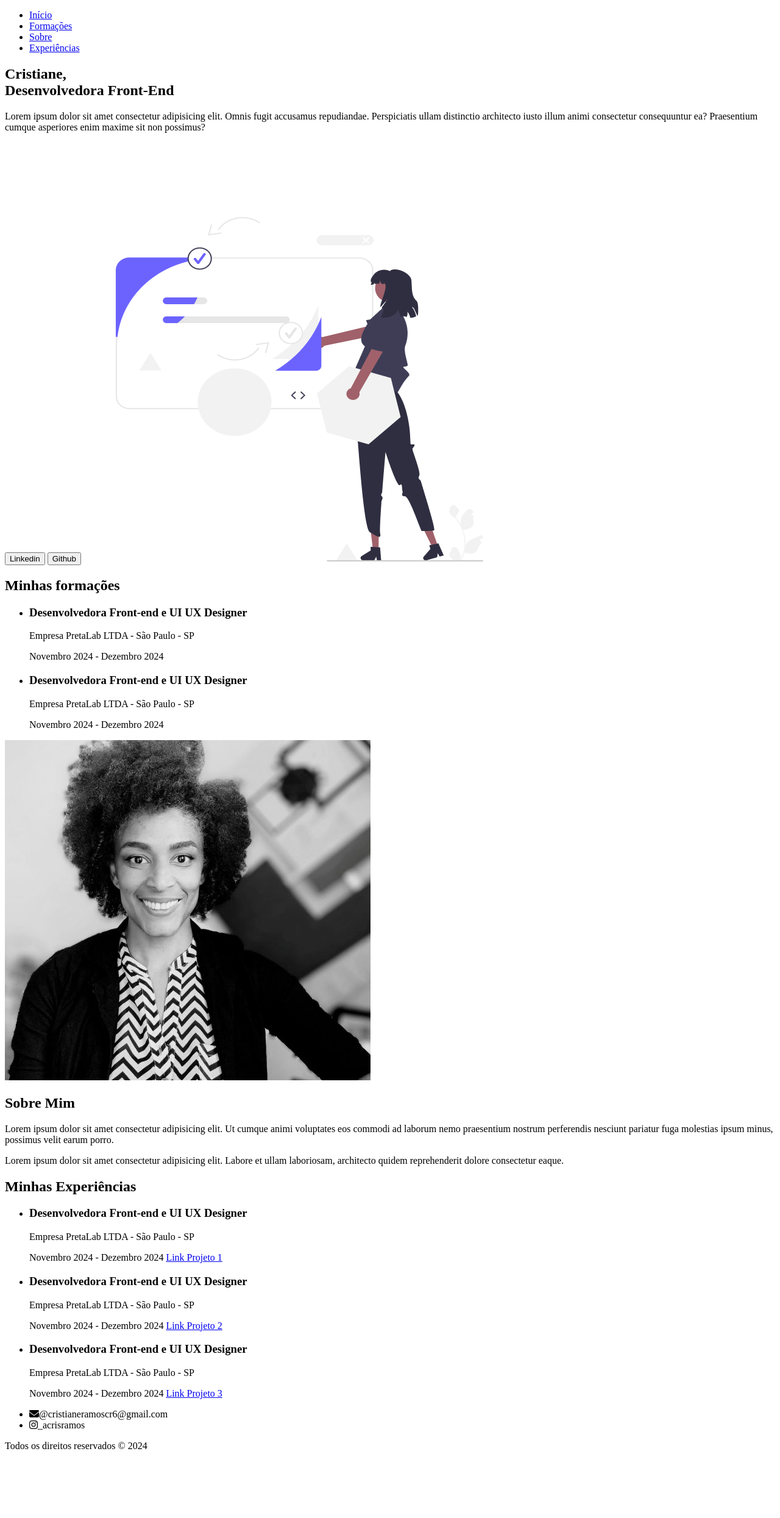
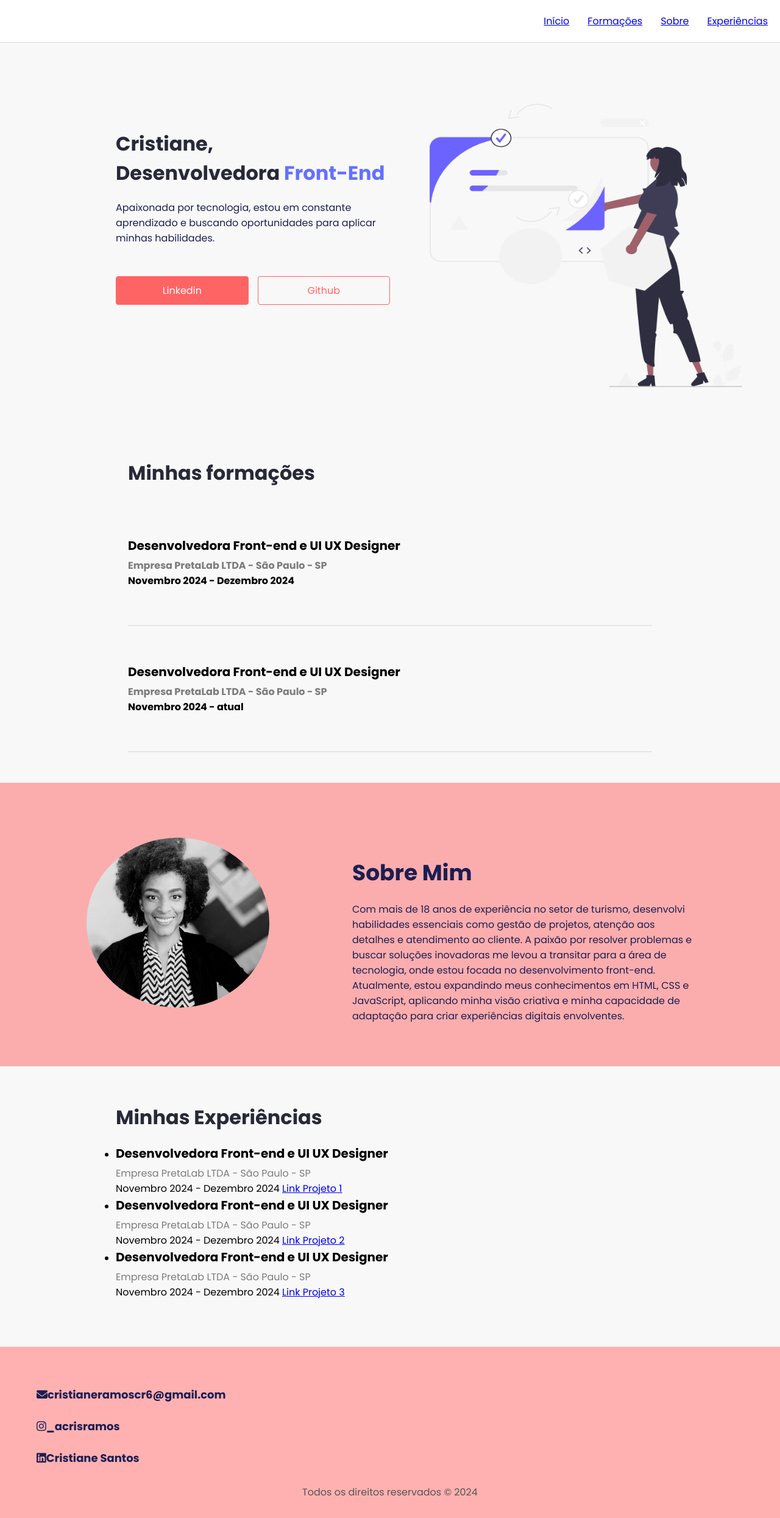
Before and after one commit to cristianersantos/PretaLab-Ciclo-formativo-introdutorio, a plain HTML site: page index.html in a window 1280 px wide. Shown: the whole page at 61% size. Before the commit the page ends 2397 px from the top, so only its background shows below. Drawn offline with Linux system fonts and the light colour scheme; a web font is replaced by a local one.

Commit message:
add atualização do portifolio e aula de JS

```diff
--- a/estilo.css
+++ b/estilo.css
@@ -0,0 +1,351 @@
+/* Define estilos básicos para todos os elementos da página */
+* {
+    margin: 0;
+    padding: 0;
+    box-sizing: border-box;
+}
+
+body {
+    font-family:"Poppins", serif;
+    font-size: 1em;
+}
+
+/* Ao cliclar nos links "Sobre e Experiências" a barra de rolagem vai para os tópicos selecionados */
+html {
+    scroll-behavior: smooth;
+}
+
+main {
+    background-color: #f8f8f8;
+    width: 100%;
+    overflow-x: hidden;
+}
+
+.nav-bar {
+    background-color: #fff;
+    padding: 10px 20px;
+    height: 70px;
+    border-bottom: 1px solid #ddd;
+    align-content: center;
+}
+
+.nav-list {
+    list-style-type: none;
+    display: flex;
+    justify-content: flex-end;
+    gap: 30px;
+}
+
+.nav list li a {
+    text-decoration: none;
+    color: #1C1e53;
+}
+
+.nav.list a:hover {
+    color: #ff6464;
+}
+
+.hero-section {
+    max-width: 900px;
+    margin: 0 auto;
+}
+
+.hero-container {
+    display: flex;
+    align-items: center;
+    justify-content: space-between;
+    gap: 20px;
+}
+
+.hero-text{
+    max-width: 50%;
+}
+
+.hero-text > h1 {
+    font-size: 2em;
+    color: #282938;
+}
+
+.hero-text > h1 > span {
+    color: #6371ff;
+}
+
+.hero-text > p {
+    margin: 20px 0;
+    color: #1C1e53;
+}
+
+.button-group {
+    display: flex;
+    gap: 15px;
+    margin-top: 50px;
+}
+
+.btn {
+    padding: 10px 20px;
+    border: 1px solid #ff6464;
+    text-decoration: none;
+    color: #ff6464;
+    border-radius: 4px;
+    text-align: center;
+    width: 279px;
+    transition: background-color 0.3s ease, color 0.3 ease;
+
+}
+
+.btn-linkedin {
+    color: #fff;
+    background-color: #ff6464;
+}
+
+.btn:hover {
+    background-color: #6371ff;
+    color: #fff;
+    text-decoration: none;
+}
+
+.hero-image > img {
+    width: 603px;
+    height: 565px;
+
+}
+
+.section-formacoes {
+    padding: 50px 20px;
+    max-width: 900px;
+    margin: 0 auto;
+}
+
+h2 {
+    font-size: 32px;
+    color: #282938;
+    margin-top: 60px;
+    margin-bottom: 20px;
+}
+
+.list-formacao {
+    list-style: none;
+}
+
+.formacao-item {
+    display: flex;
+    justify-content: space-between;
+    align-items: flex-start;
+    border-bottom: 2px solid #e6e6e6;
+    padding: 60px 0;
+    font-weight: bold;
+}
+
+.formacao-item a {
+    color: #ff6464;
+}
+
+h3 {
+    font-size: 20px;
+    font-weight: bold;
+    margin-bottom: 5px;
+    color: #000000;
+}
+
+p {
+    font-size: 16px;
+    color: #00000080;
+}
+
+.formacao-data {
+    font-size: 14px;
+    color: #777;
+    font-weight: bold;
+}
+
+/* About me section */
+
+.about-me-section {
+    background-color: rgba(255,100, 100, 0.5);
+    padding: 60px 80px;
+}
+
+.about-me-container {
+    display: flex;
+    align-items: center;
+    justify-content: center;
+    gap: 136px;
+}
+
+.about-me-image img {
+    width: 300px;
+    border-radius: 50%;
+}
+
+.about-me-text {
+    max-width: 50%;
+}
+
+.about-me-text h2 {
+    font-size: 36px;
+    margin-bottom: 20px;
+    color: #1C1e53;
+}
+
+.about-me-text p {
+    font-size: 16px;
+    margin-bottom: 10px;
+    color: #1C1e53;
+}
+
+/* Sessão experiência */
+.section-experiencias {
+    background-color: #f8f8f8;
+    height: 400px;
+    margin: 0 auto;
+    max-width: 900px;
+}
+
+.section-experiencia h2 {
+    margin-top: 90px;
+}
+
+.texto-experiencia {
+    margin-top: 100px;
+    font-size: 1.5em;
+}
+
+/* Rodapé */
+footer {
+    background-color: #ff646480;
+    padding-top: 40px;
+}
+
+.lista-rodape li {
+    padding-top: 25px;
+    margin-left: 30px;
+    color: #1C1e53;
+    font-weight: 700;
+    font-size: 18px;
+    list-style: none;
+}
+
+.estilo.icone {
+    font-size: 20px;
+    padding-right: 10px;
+}
+
+.redes-sociais {
+    color: #1C1e53;
+    font-weight: 700;
+    gap: 14px;
+}
+.lista-rodape li > a {
+    text-decoration: none;
+    color: #ffffff;
+}
+
+.container-rodape {
+    margin-left: 30px;
+}
+
+
+.direitos {
+    padding-top: 30px;
+    padding-bottom: 30px;
+    color: #555;
+    text-align: center;
+}
+
+/* Responsividade para diferentes telas */
+@media (max-width: 1024px) {
+    .hero-container, .sobre-mim-container {
+        flex-direction: column;
+        text-align: center;
+    }
+
+    .sobre-mim-container {
+        gap: 2px
+
+    }
+
+    .sobre-mim-text, .hero-text {
+        max-width: 100%;
+    }
+
+    .hero-section, .section-formacoes, .sobre-mim-section {
+        padding: 50px 20px;
+    }
+
+    .formacoes-list {
+        padding: 0;
+    }
+
+    .button-group {
+        justify-content: center;
+    }
+
+    .hero-image img {
+        width: 580px;
+    }
+    }
+
+    @media (max-width: 768px) {
+    .hero-section {
+        padding: 40px 15px;
+    }
+
+    .container-principal {
+        display: block;
+    }
+
+    .section-formacoes {
+        padding: 30px 10px;
+    }
+
+    .sobre-mim-section {
+        padding: 30px 15px;
+    }
+
+    .btn {
+        padding: 10px 15px;
+    }
+    }
+
+    @media (max-width: 480px) {
+    .hero-text h1 {
+        font-size: 24px;
+    }
+
+    .hero-text p, .sobre-mim-text p {
+        font-size: 14px;
+    }
+
+    .sobre-mim-container {
+        gap: 2px;
+
+    }
+
+    .sobre-mim-container h2 {
+        margin-top: 20px;
+    }
+
+    .btn {
+        padding: 8px 12px;
+        font-size: 14px;
+    }
+    .button-group {
+        margin-top: 50px;
+    }
+
+    .formacao-item {
+        gap: 32px;
+    }
+
+    footer {
+        padding: 10px;
+    }
+
+    .nav-list {
+        flex-wrap: wrap;
+        justify-content: center;
+    }
+    .nav-bar {
+        height: 100px;
+    }
+    }
--- a/index.html
+++ b/index.html
@@ -4,29 +4,44 @@
     <meta charset="UTF-8">
     <meta name="viewport" content="width=device-width, initial-scale=1.0">
     <link rel="stylesheet" href="https://cdnjs.cloudflare.com/ajax/libs/font-awesome/6.6.0/css/all.min.css" integrity="sha512-Kc323vGBEqzTmouAECnVceyQqyqdsSiqLQISBL29aUW4U/M7pSPA/gEUZQqv1cwx4OnYxTxve5UMg5GT6L4JJg==" crossorigin="anonymous" referrerpolicy="no-referrer">
-    <title>Portfolio Cris Santos</title>
+    <link rel="preconnect" href="https://fonts.googleapis.com">
+    <link rel="preconnect" href="https://fonts.gstatic.com" crossorigin>
+    <link href="https://fonts.googleapis.com/css2?family=Host+Grotesk:ital,wght@0,300..800;1,300..800&family=Parkinsans:wght@300..800&family=Poppins:ital,wght@0,100;0,200;0,300;0,400;0,500;0,600;0,700;0,800;0,900;1,100;1,200;1,300;1,400;1,500;1,600;1,700;1,800;1,900&display=swap" rel="stylesheet">
+    <link rel="stylesheet" href="estilo.css">
+    <title>Portfolio Cristiane dos Santos</title>
 </head>
 <body>
-    <nav>
-        <ul>
+    <nav class="nav-bar">
+        <ul class="nav-list">
             <li><a href="#">Início</a></li>
-            <li><a href="#">Formações</a></li>
-            <li><a href="#">Sobre</a></li>
-            <li><a href="#">Experiências</a></li>
+            <li><a href="#formacoes">Formações</a></li>
+            <li><a href="#sobre">Sobre</a></li>
+            <li><a href="#experiencias">Experiências</a></li>
         </ul>
     </nav>
-    <section>
-        <h1>Cristiane, <br/>Desenvolvedora Front-End</h1>
-        <p>Lorem ipsum dolor sit amet consectetur adipisicing elit. Omnis fugit accusamus repudiandae. Perspiciatis ullam distinctio architecto iusto illum animi consectetur consequuntur ea? Praesentium cumque asperiores enim maxime sit non possimus?</p>
-        <button>Linkedin</button>
-        <button>Github</button>
+    <main>
+        <section class="hero-section">
+            <!-- Sessão Apresentação -->
+            <div class="hero-container">
+                <article class="hero-text">
+                    <h1>Cristiane, <br/>Desenvolvedora <span>Front-End</span></h1>
+                    <p>Apaixonada por tecnologia, estou em constante aprendizado e buscando oportunidades para aplicar minhas habilidades.</p>
+                    <div class="button-group">
+                        <a href="https://www.linkedin.com/in/cristianesantossp/" class="btn btn-linkedin" target="_blank">Linkedin</a>
+                        <a href="https://github.com/cristianersantos" class="btn">Github</a></button>
+                    </div>
+                </article>
+                <figure class="hero-image">
                     <img src="img/Header.png" alt="undraw-ilustração">
+                </figure>
+            </div>
         </section>
 
-    <section>
+        <section class="section-formacoes" id="formacoes">
+            <!-- Sessão "Minhas Formações" -->
             <h2>Minhas formações</h2>
-        <ul>
-            <li>
+            <ul class="list-formacao">
+                <li class="formacao-item">
                     <article>
                         <h3>Desenvolvedora Front-end e UI UX Designer</h3>
                         <p>Empresa PretaLab LTDA - São Paulo - SP</p>
@@ -34,29 +49,35 @@
                     </article>
 
                 </li>
-            <li>
+                <li class="formacao-item">
                     <article>
                         <h3>Desenvolvedora Front-end e UI UX Designer</h3>
                         <p>Empresa PretaLab LTDA - São Paulo - SP</p>
-                    <span>Novembro 2024 - Dezembro 2024</span>
+                        <span>Novembro 2024 - atual</span>
                     </article>
 
                 </li>
             </ul>
         </section>
-    <section>
+        <section class="about-me-section" id="sobre">
+            <!-- Sessão "Sobre Mim" -->
+            <div class="about-me-container">
+                <figure class="about-me-image">
                     <img src="img/cris_p&B.jpg" alt="cristiane-santos-img-perfil">
+                </figure>
+
+                <article class="about-me-text">
                     <h2>Sobre Mim</h2>
-        <article>
-            <p>Lorem ipsum dolor sit amet consectetur adipisicing elit. Ut cumque animi voluptates eos commodi ad laborum nemo praesentium nostrum perferendis nesciunt pariatur fuga molestias ipsum minus, possimus velit earum porro.</p>
-            <p>Lorem ipsum dolor sit amet consectetur adipisicing elit. Labore et ullam laboriosam, architecto quidem reprehenderit dolore consectetur eaque.</p>
+                    <p>Com mais de 18 anos de experiência no setor de turismo, desenvolvi habilidades essenciais como gestão de projetos, atenção aos detalhes e atendimento ao cliente. A paixão por resolver problemas e buscar soluções inovadoras me levou a transitar para a área de tecnologia, onde estou focada no desenvolvimento front-end. Atualmente, estou expandindo meus conhecimentos em HTML, CSS e JavaScript, aplicando minha visão criativa e minha capacidade de adaptação para criar experiências digitais envolventes.</p>
                 </article>
+            </div>
+        </section>
 
-    </section>
-    <section>
+        <section class="section-experiencias" id="experiencias">
+            <!-- Sessão Minhas experiências -->
             <h2>Minhas Experiências</h2>
-        <ul>
-            <li>
+            <ul class="list-experiencia">
+                <li class="experiencia">
                     <article>
                         <h3>Desenvolvedora Front-end e UI UX Designer</h3>
                         <p>Empresa PretaLab LTDA - São Paulo - SP</p>
@@ -65,7 +86,7 @@
                     </article>
 
                 </li>
-            <li>
+                <li class="experiencia-item">
                     <article>
                         <h3>Desenvolvedora Front-end e UI UX Designer</h3>
                         <p>Empresa PretaLab LTDA - São Paulo - SP</p>
@@ -74,25 +95,35 @@
                     </article>
 
                 </li>
-            <li>
+                <li class="experiencia-item">
                     <article>
                         <h3>Desenvolvedora Front-end e UI UX Designer</h3>
                         <p>Empresa PretaLab LTDA - São Paulo - SP</p>
                         <span>Novembro 2024 - Dezembro 2024</span>
                         <a href="#" target="_blank">Link Projeto 3</a>
                     </article>
-
                 </li>
             </ul>
 
         </section>
+    </main>
 
-    <footer>
-        <ul>
-            <li><i class="fa-solid fa-envelope"></i>@cristianeramoscr6@gmail.com</li>
-            <li><i class="fa-brands fa-instagram"></i></i>_acrisramos</li>
+    <footer id="">
+        <div class="container-rodape">
+            <ul id="contato" class="lista-rodape">
+                <li>
+                    <i class="fa-solid fa-envelope"></i>cristianeramoscr6@gmail.com</li>
+                <li>
+                    <a class="redes-sociais" href="#" target="_blank"></a>
+                        <i class="fa-brands fa-instagram"></i>_acrisramos
+                </li>
+                <li>
+                    <a class="redes-sociais" href="#" target="_blank"></a>
+                        <i class="fa-brands fa-linkedin"></i>Cristiane Santos
+                </li>
             </ul>
-        <p>Todos os direitos reservados © 2024</p>
+        </div>
+        <p class="direitos">Todos os direitos reservados © 2024</p>
     </footer>
 </body>
 </html>
--- /dev/null
+++ b/logica de programacao/aula-1/primeiro_codigo.js
@@ -0,0 +1 @@
+console.log('Olá mundo!');
--- a/pretalab-html-css/aula-2/style.css
+++ b/pretalab-html-css/aula-2/style.css
@@ -1,5 +1,22 @@
 h1 {
-    color: #ffff00;
+    font-size: 50px;
+    padding-top: 100px;
+    padding-right: 30px;
+    padding-bottom: 30px;
+    padding-left: 30px;
+
+    margin-top: 30px;
+    margin-right: 30px;
+    margin-bottom: 30px;
+    margin-left: 30px;
+
+    border-top: 10px;
+    border-right: 10px;
+    border-bottom: 10px;
+    border-left: 10px;
+    border-width: 5px;
+    border-style: double;
+    border-color: #3BA4EB;
 }
 
 p {
@@ -29,3 +46,8 @@ p {
     font-family: "Host Grotesk", sans-serif;
     font-weight: 300;
 }
+
+img {
+    width: 300px;
+    height: 400px;
+}
```
Also changed, not shown: logica de programacao/aula-1/pratica1.js (added, +9 -0 lines), logica de programacao/aula-1/pratica2.js (added, +13 -0 lines), logica de programacao/pratica3.js (added, +16 -0 lines), img/mulher-negra-oculos-tech.jpg (added). Lines whose indentation alone changed are shown as unchanged.
